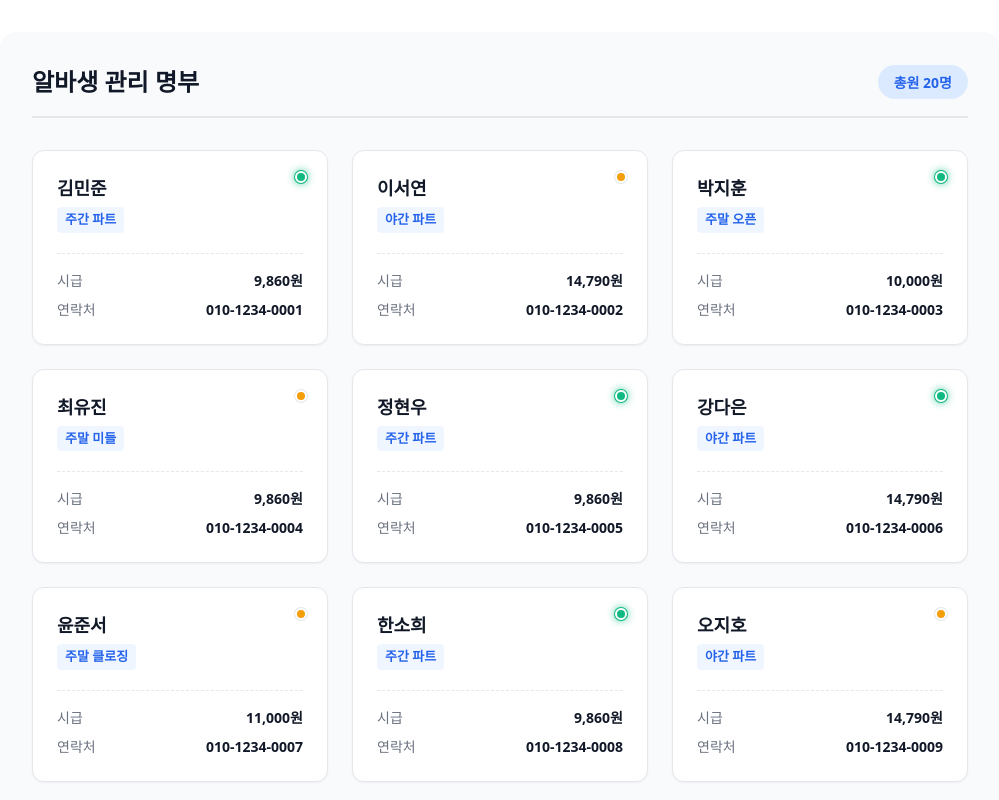
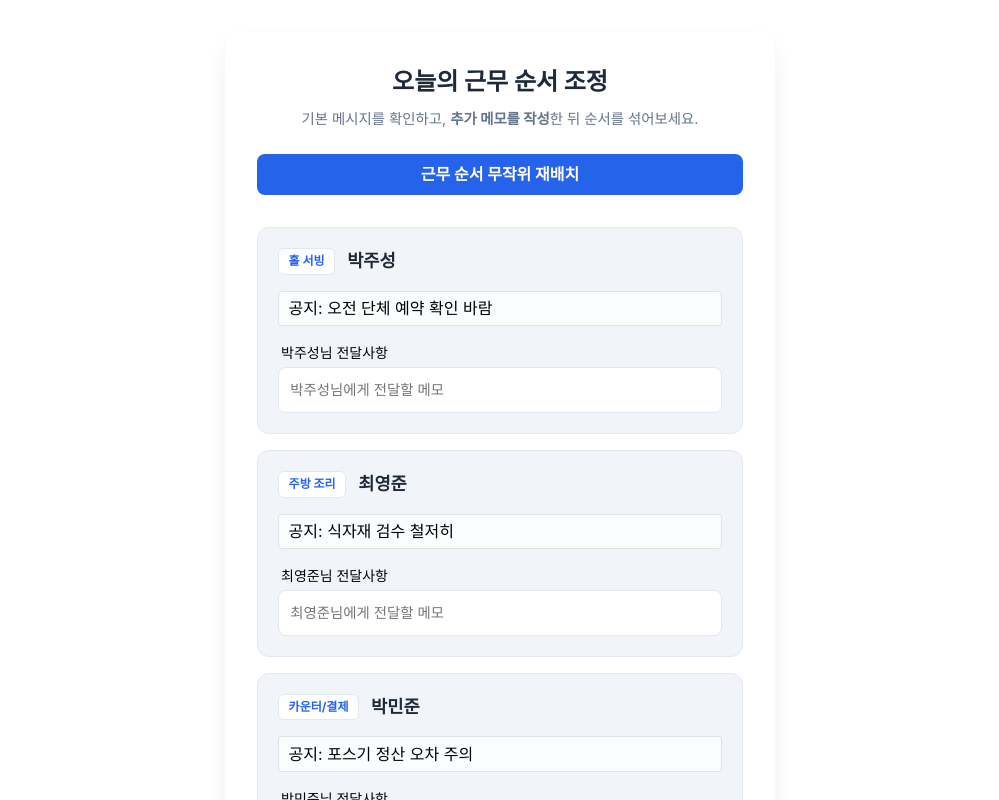
Before and after one commit to sasasak/likelion-16th-react, a React (Vite) app in the folder learning-react/04-리스트-렌더링-설계/: page / in a window 1280 px wide. Shown: the top 800 px of the page, without its empty margins (140-1139 px from the left). Built offline with nearby package versions, Linux system fonts and the light colour scheme.

Commit message:
learn. 리스트 렌더링과 유니크한 Key의 중요성 - key = 리스트 아이템 간 고유한 식별자 - 항목의 순서가 바뀌어야 할 경우, 필히 고유 값 사용 (예: id 등) - map() 메서드의 index는 최후의 수단!!

```diff
--- a/learning-react/04-리스트-렌더링-설계/src/app/index.tsx
+++ b/learning-react/04-리스트-렌더링-설계/src/app/index.tsx
@@ -1,10 +1,10 @@
-import { StaffList } from '@/components'
+import { ShiftManager } from '@/components'
 import S from './style.module.css'
 
 export default function App() {
   return (
     <div className={S.container}>
-      <StaffList />
+      <ShiftManager />
     </div>
   )
 }
--- a/learning-react/04-리스트-렌더링-설계/src/components/ShiftManager/index.tsx
+++ b/learning-react/04-리스트-렌더링-설계/src/components/ShiftManager/index.tsx
@@ -1,6 +1,18 @@
+import { useState } from 'react'
+import managersData from './data/managers.json'
+import type { Manager } from './type/manager'
 import S from './style.module.css'
 
+const INITIAL_MANAGERS: Manager[] = managersData
+
 export default function ShiftManager() {
+  const [managers, setManagers] = useState(INITIAL_MANAGERS)
+
+  const handleShuffle = () => {
+    const nextManagers = managers.toSorted(() => Math.random() - 0.5)
+    setManagers(nextManagers)
+  }
+
   return (
     <section className={S.container}>
       <header className={S.header}>
@@ -12,11 +24,39 @@ export default function ShiftManager() {
         <button
           type="button"
           className={S.reorderBtn}
-          aria-controls="staff-list"
+          aria-controls="manager-list"
+          onClick={handleShuffle}
         >
           근무 순서 무작위 재배치
         </button>
       </header>
+
+      <ul id="manager-list" className={S.list}>
+        {managers.map((manager) => {
+          return (
+            <li key={manager.id} className={S.card}>
+              <div className={S.staffInfo}>
+                <span className={S.badge}>{manager.task}</span>
+                <strong className={S.name}>{manager.name}</strong>
+              </div>
+
+              <div className={S.notice}>
+                <span className={S.label}>공지: {manager.message}</span>
+              </div>
+
+              <div className={S.memoField}>
+                <label htmlFor={manager.id}>{manager.name}님 전달사항</label>
+                <input
+                  id={manager.id}
+                  type="text"
+                  className={S.input}
+                  placeholder={`${manager.name}님에게 전달할 메모`}
+                />
+              </div>
+            </li>
+          )
+        })}
+      </ul>
     </section>
   )
 }
--- a/learning-react/04-리스트-렌더링-설계/src/components/ShiftManager/style.module.css
+++ b/learning-react/04-리스트-렌더링-설계/src/components/ShiftManager/style.module.css
@@ -87,6 +87,23 @@
       }
     }
 
+    .notice {
+      background: hsla(0, 0%, 100%, 0.65);
+      border: 0.1px solid hsla(0, 0%, 0%, 0.1);
+      padding: 0.3em 0.6em;
+      border-radius: 4px;
+    }
+
+    .memoField {
+      display: flex;
+      flex-flow: column;
+      gap: 4px;
+
+      label {
+        translate: 3px 0;
+        font-size: 14px;
+      }
+
       .input {
         width: 100%;
         padding: 0.7rem;
@@ -101,4 +118,6 @@
         }
       }
     }
+
   }
+}
```
Lines whose indentation alone changed are shown as unchanged.
